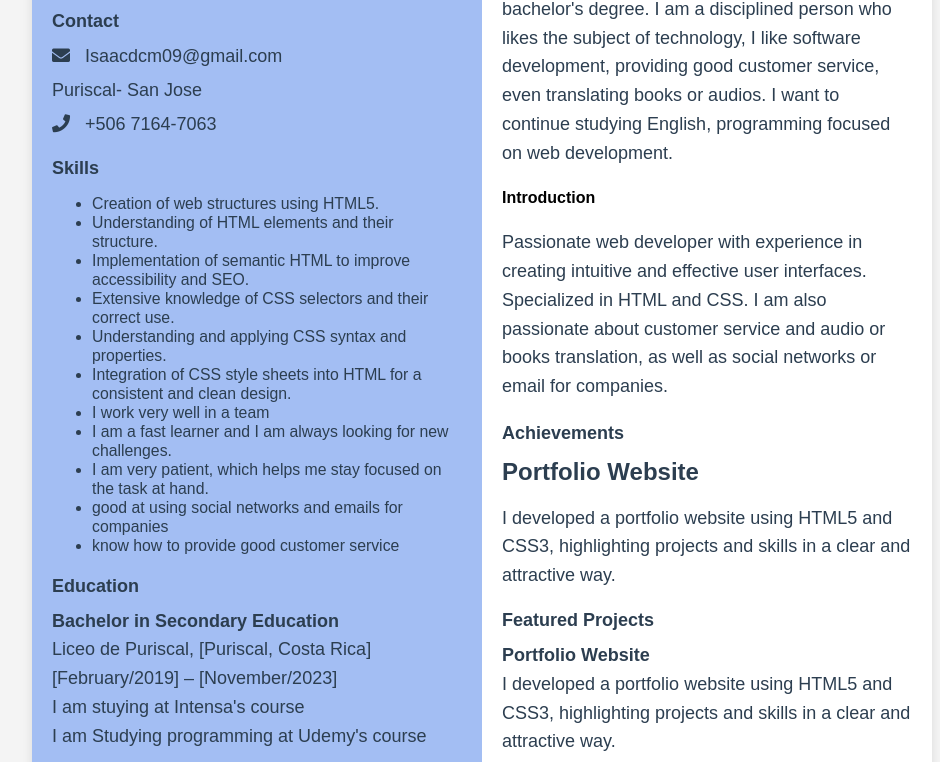
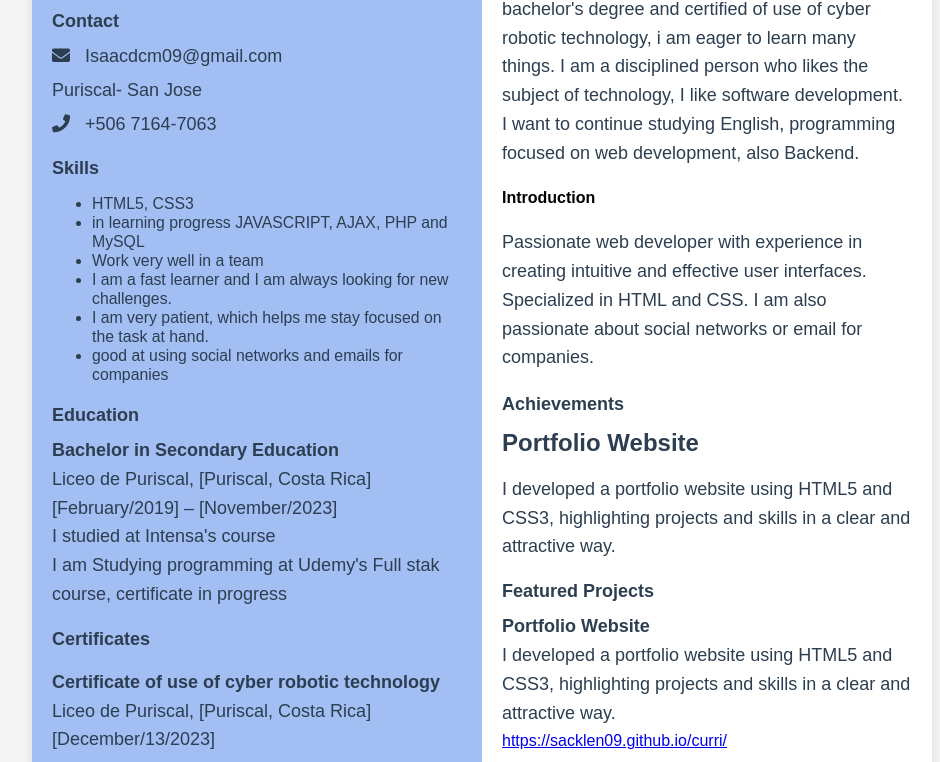
Before and after one commit to Sacklen09/curri, a plain HTML site: page index.html in a window 1280 px wide. Shown: the part 133-895 px from the top of the page, without its empty margins (158-1098 px from the left). Drawn offline with Linux system fonts and the light colour scheme.

Commit message:
Update index.html

```diff
--- a/index.html
+++ b/index.html
@@ -40,32 +40,17 @@
       </strong>
       <ul>
       <li>
-      Creation of web structures using HTML5.
+      HTML5, CSS3
       </li>
       <li>
-      Understanding of HTML elements and their structure.
+      in learning progress JAVASCRIPT, AJAX, PHP and MySQL
       </li>
-      <li>
-      Implementation of semantic HTML to improve accessibility and SEO.
-    </li>
-
-    <li>
-      Extensive knowledge of CSS selectors and their correct use.
-        </li>
-      <li>
-      Understanding and applying CSS syntax and properties.
-        </li>
-        <li>
-          Integration of CSS style sheets into HTML for a consistent and clean design.
-           </li>
-           <li>I work very well in a team</li>
+     <li>Work very well in a team</li>
            <li>I am a fast learner and I am always looking for new challenges.</li>
            <li>I am very patient, which helps me stay focused on the task at hand.</li>
            <li>
             good at using social networks and emails for companies
          </li>
-         <li>
-          know how to provide good customer service</li>
     </p>
     </ul>
     </div>
@@ -82,8 +67,8 @@
       <br/>
       [February/2019] – [November/2023]
      <br/>
-      I am stuying at Intensa's course
-      <br/>I am Studying programming at Udemy's course
+      I studied at Intensa's course
+      <br/>I am Studying programming at Udemy's Full stak course, certificate  in progress
      </p>
     </div>
     <div class="Certificate">
@@ -118,13 +103,13 @@
         About me
      </h3>
      <p>
-      I'm 18 years old, I graduated high school with a bachelor's degree.
-      I am a disciplined person who likes the subject of technology, I like software development, providing good customer service, even translating books or audios.
-      I want to continue studying English, programming focused on web development.</p>
+      18 years old, I graduated high school with a bachelor's degree and certified of use of cyber robotic technology, i am eager to learn many things.
+      I am a disciplined person who likes the subject of technology, I like software development.
+      I want to continue studying English, programming focused on web development, also Backend.</p>
      <h4>Introduction</h4>
      <p>
       Passionate web developer with experience in creating intuitive and effective user interfaces. Specialized in HTML and CSS.
-      I am also passionate about customer service and audio or books translation, as well as social networks or email for companies.
+      I am also passionate about social networks or email for companies.
      </p>
     </div>
     <div class= "Achievements">
```
